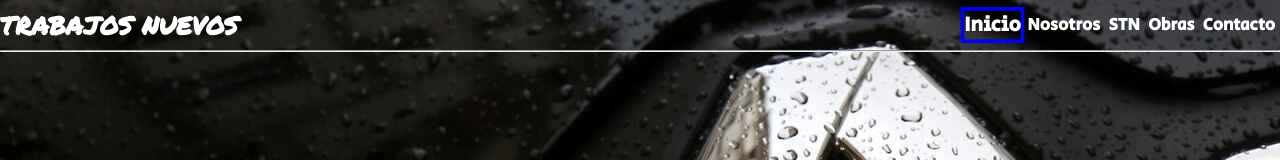
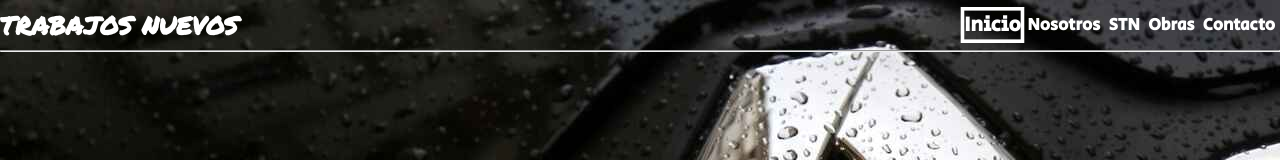
Before and after one commit to Mati-Rico/tercera2, a plain HTML site: page index.html in a window 1280 px wide. In both pictures the pointer is over the item "Inicio". Shown: the top 160 px of the page. Drawn offline with nearby package versions, Linux system fonts and the light colour scheme.

Commit message:
se agrega borde blanco con transform al nav

```diff
--- a/CCS/styles.css
+++ b/CCS/styles.css
@@ -55,7 +55,7 @@ img:hover{
 }
 li:hover{
     transform: scale(1.2);
-    border: solid blue;
+    border: solid white;
 }
 .footer {
     grid-area: footer;
```
